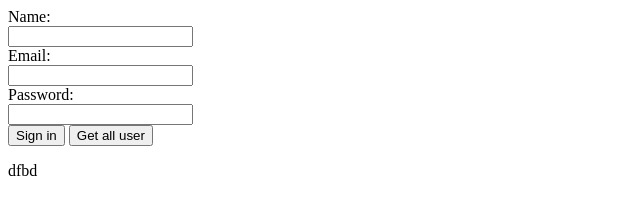
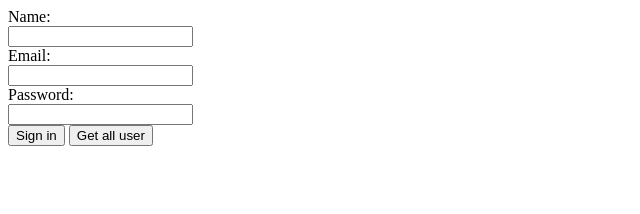
Before and after one commit to rahul0901/javascript-program, a plain HTML site: page Login Page/index.html in a window 1280 px wide. Shown: the full height of the page, 0-640 px from the left. Drawn offline with Linux system fonts and the light colour scheme.

Commit message:
Update index.html

```diff
--- a/Login Page/index.html
+++ b/Login Page/index.html
@@ -19,7 +19,7 @@
         <button onclick="getuser()">Get all user</button>
     </form>
 
-    <p id="demo"> dfbd</p>
+    <p id="demo"></p>
 
 
     <script>
```
